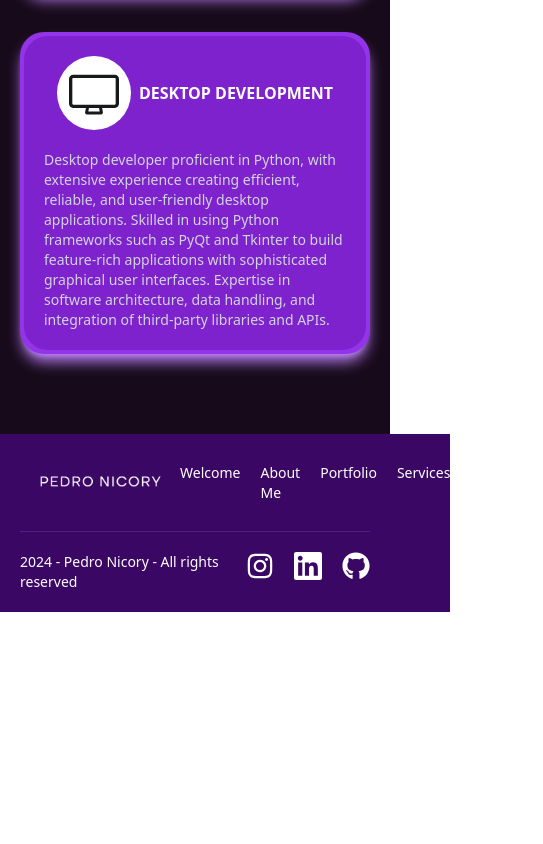
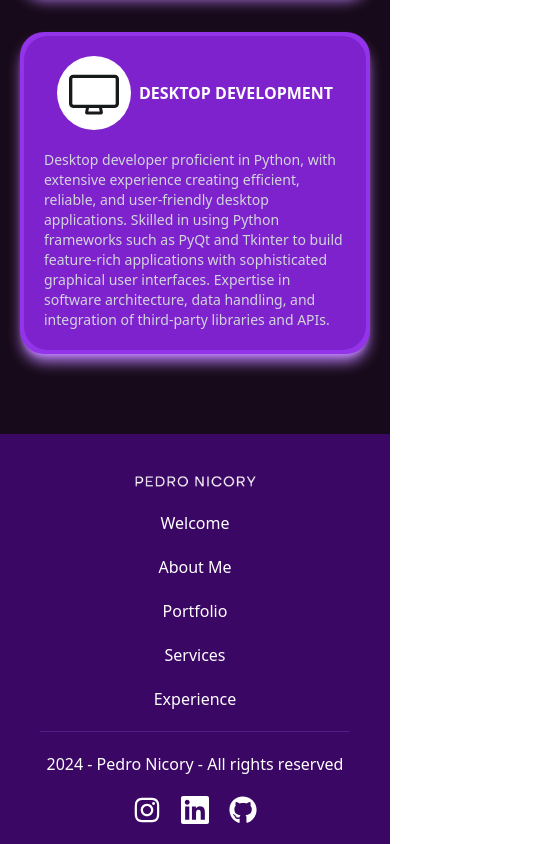
Before and after one commit to nicoryy/nicoryy.github.io, a React (Vite) app: page / in a window 390 px wide. Shown: the part 4834-5678 px from the top of the page, 543 px wide, since content can reach past the window. Before the commit the page ends 5446 px from the top, so only its background shows below. Built offline with nearby package versions, Linux system fonts and the light colour scheme.

Commit message:
fixed styles

```diff
--- a/src/components/Cards.jsx
+++ b/src/components/Cards.jsx
@@ -10,7 +10,7 @@ const Card = () => {
 
     <section className=" py-10 grid grid-cols-auto place-items-center gap-10 ">
 
-      <section className='duration-1000 min-w-80 min-h-52 rounded-3xl p-1 shadow-lg shadow-purple-400 bg-purple-600'>
+      <section className='duration-1000 min-w-80 min-h-52 rounded-3xl p-1 shadow-lg shadow-purple-400 bg-purple-600 2xs:min-w-52'>
         <article className='rounded-3xl grid place-items-center p-5 gap-5 bg-purple-700 w-full h-full p3'>
           <span className='flex items-center gap-2 w-full justify-center'>
             <span className='bg-white p-3 rounded-full'>
@@ -26,7 +26,7 @@ const Card = () => {
         </article>
       </section>
 
-      <section className='duration-1000 min-w-80 min-h-52 rounded-3xl p-1 shadow-lg shadow-purple-400 bg-purple-600'>
+      <section className='duration-1000 min-w-80 min-h-52 rounded-3xl p-1 shadow-lg shadow-purple-400 bg-purple-600 2xs:min-w-52'>
         <article className='rounded-3xl grid place-items-center p-5 gap-5 bg-purple-700 w-full h-full p3'>
           <span className='flex items-center gap-2 w-full justify-center'>
             <span className='bg-white p-3 rounded-full'>
@@ -42,7 +42,7 @@ const Card = () => {
         </article>
       </section>
 
-      <section className='duration-1000 min-w-80 min-h-52 rounded-3xl p-1 shadow-lg shadow-purple-400 bg-purple-600'>
+      <section className='duration-1000 min-w-80 min-h-52 rounded-3xl p-1 shadow-lg shadow-purple-400 bg-purple-600 2xs:min-w-52'>
         <article className='rounded-3xl grid place-items-center p-5 gap-5 bg-purple-700 w-full h-full p3'>
           <span className='flex items-center gap-2 w-full justify-center'>
             <span className='bg-white p-3 rounded-full'>
--- a/src/components/Footer.jsx
+++ b/src/components/Footer.jsx
@@ -7,10 +7,14 @@ import { SiLinkedin } from "react-icons/si";
 
 const Footer = () => {
   return (
-    <footer className="text-white text-sm -mx-20 bg-purple-950 px-20 py-5">
-      <section className="flex justify-between items-center">
+    <footer
+    id="contact"
+      className="text-white md:text-sm max-2xs:text-xs
+      md:-mx-20 bg-purple-950 md:px-20 py-5 2xs:px-10 2xs:-mx-5 "
+    >
+      <section className="flex justify-between items-center max-md:flex-col text-center">
         <img className="w-40" src={logo} alt="logo" />
-        <ul className="flex gap-5 ">
+        <ul className="flex gap-5 max-md:flex-col">
           <li>
             <a href="#Welcome">Welcome</a>
           </li>
@@ -28,10 +32,10 @@ const Footer = () => {
           </li>
         </ul>
       </section>
-      <hr className="border-purple-900 my-5" />
-      <section className="flex justify-between">
+      <hr className="border-purple-900 my-5 " />
+      <section className="flex justify-between 2xs:flex-col text-center md:flex-row ">
         <p className="">2024 - Pedro Nicory - All rights reserved</p>
-        <ul className="flex gap-5">
+        <ul className="flex gap-5 justify-center 2xs:mt-5 md:mt-0" >
           <li>
             <a target="blank" href="https://instagram.com/pedr_ncry">
               <FaInstagram className="size-7" />
--- a/src/components/Nav.jsx
+++ b/src/components/Nav.jsx
@@ -92,8 +92,8 @@ const Nav = () => {
           {/* <button className="hover:text-purple-900 hover:bg-purple-200 duration-300 uppercase my-auto py-3 px-8 bg-purple-900 rounded-lg">
             Contact
           </button> */}
-          <GotoBtn class="max-[425px]:hidden" goto="contato">
-            Contato
+          <GotoBtn class="max-[425px]:hidden" goto="#contact">
+            Contact
           </GotoBtn>
           <IoIosMenu
             id="menu"
--- a/tailwind.config.js
+++ b/tailwind.config.js
@@ -48,7 +48,7 @@ export default {
         "2xs": "320px",
       },
       gridTemplateColumns: {
-        auto: "repeat(auto-fit,minmax(min(16.25rem,100%),1fr))",
+        auto: "repeat(auto-fit,minmax(min(20.25rem,100%),1fr))",
       },
       keyframes: {
         wave:{
```
